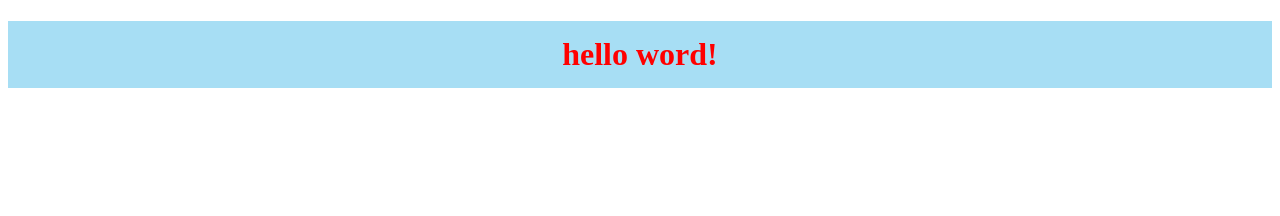
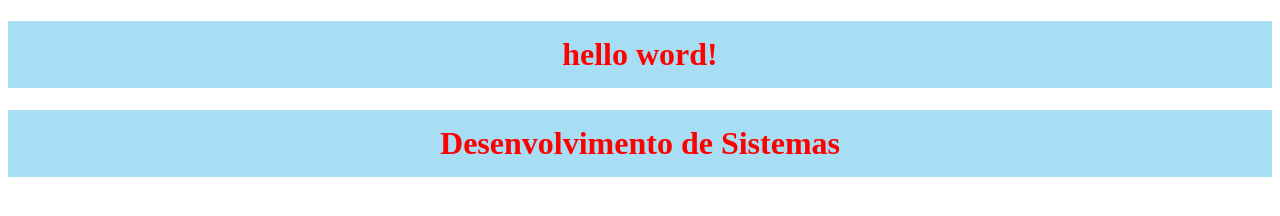
Before and after one commit to mateuhenriqueoli764-cpu/aula-git-pam, a plain HTML site: page index.html in a window 1280 px wide. Drawn offline with Linux system fonts and the light colour scheme.

Commit message:
header adicionado

```diff
--- a/index.html
+++ b/index.html
@@ -8,5 +8,6 @@
 </head>
 <body>
     <h1>hello word!</h1>
+    <header><h1>Desenvolvimento de Sistemas</h1></header>
 </body>
 </html>
```
